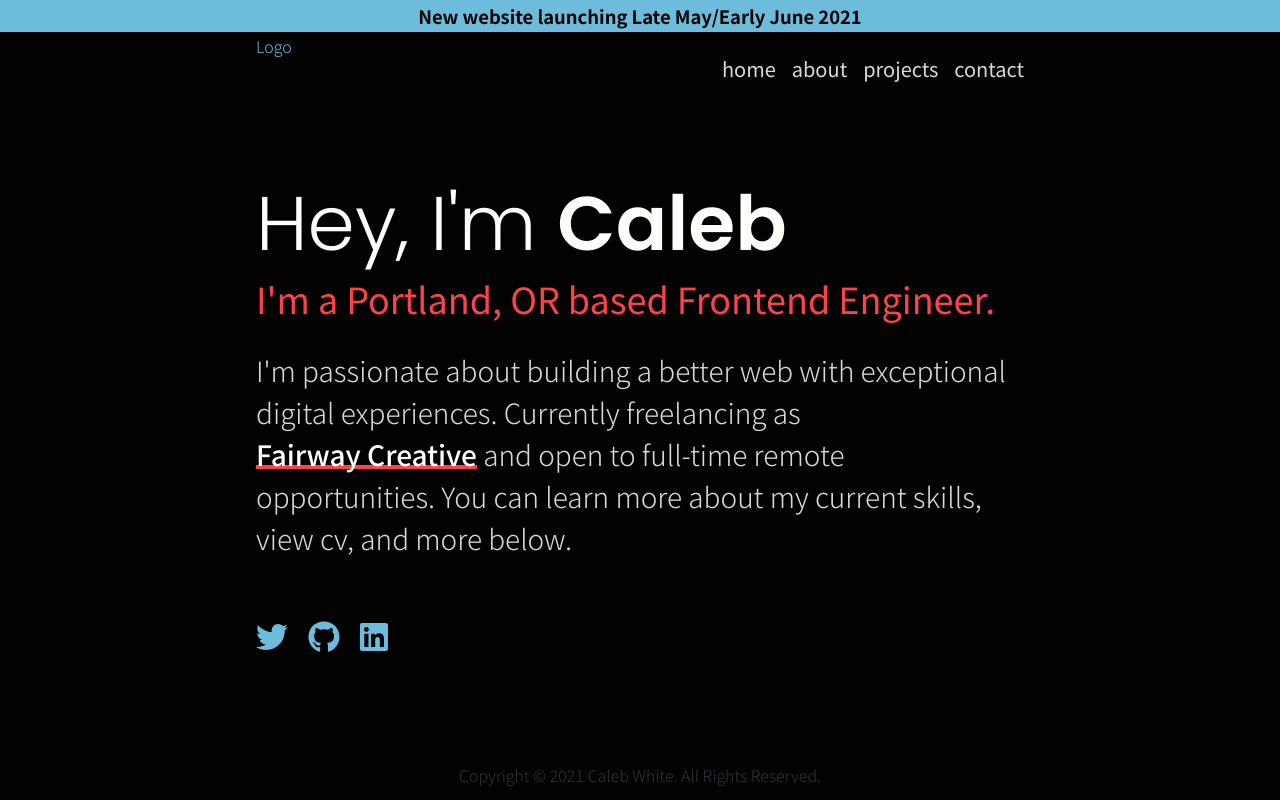
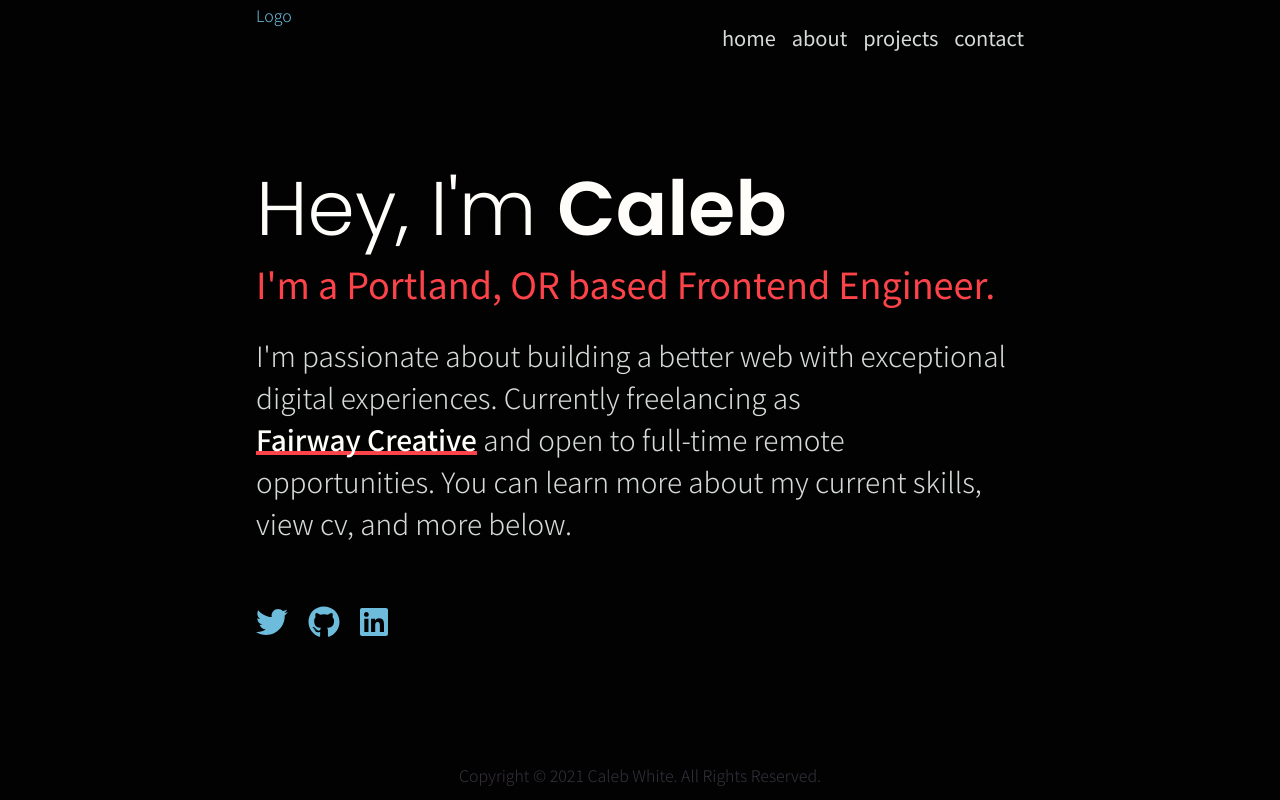
Before and after one commit to calebpdx/calebwhite-com-v2, a Next.js app: page / in a window 1280 px wide. Built offline with nearby package versions, Linux system fonts and the light colour scheme.

Commit message:
small css modifications

```diff
--- a/pages/index.js
+++ b/pages/index.js
@@ -90,7 +90,6 @@ export default function Home() {
 			</Head>
 
 			<ContentWrapper>
-				<Banner>New website launching Late May/Early June 2021</Banner>
 				<Navigation />
 				<Intro>
 					<SiteTitle>
```
